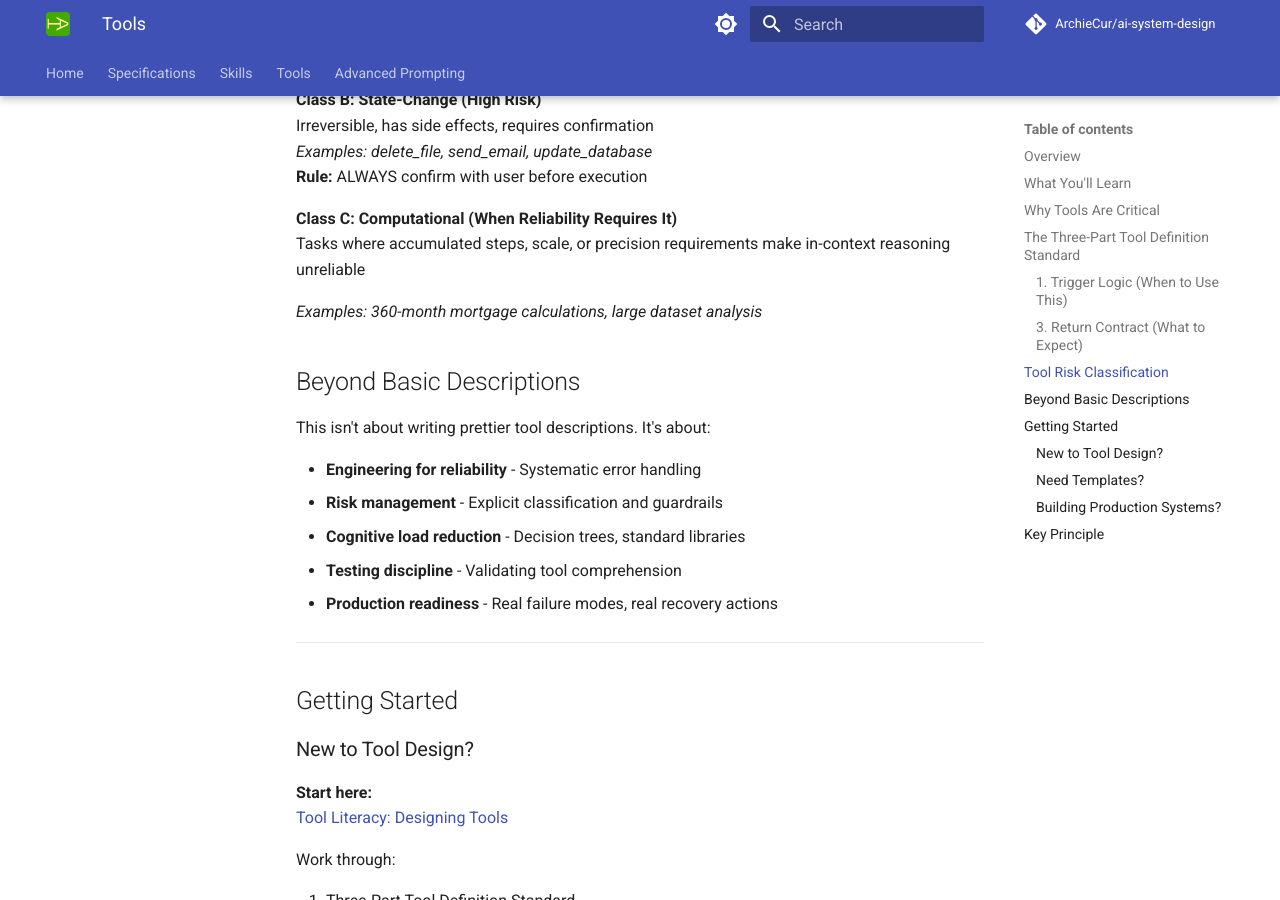
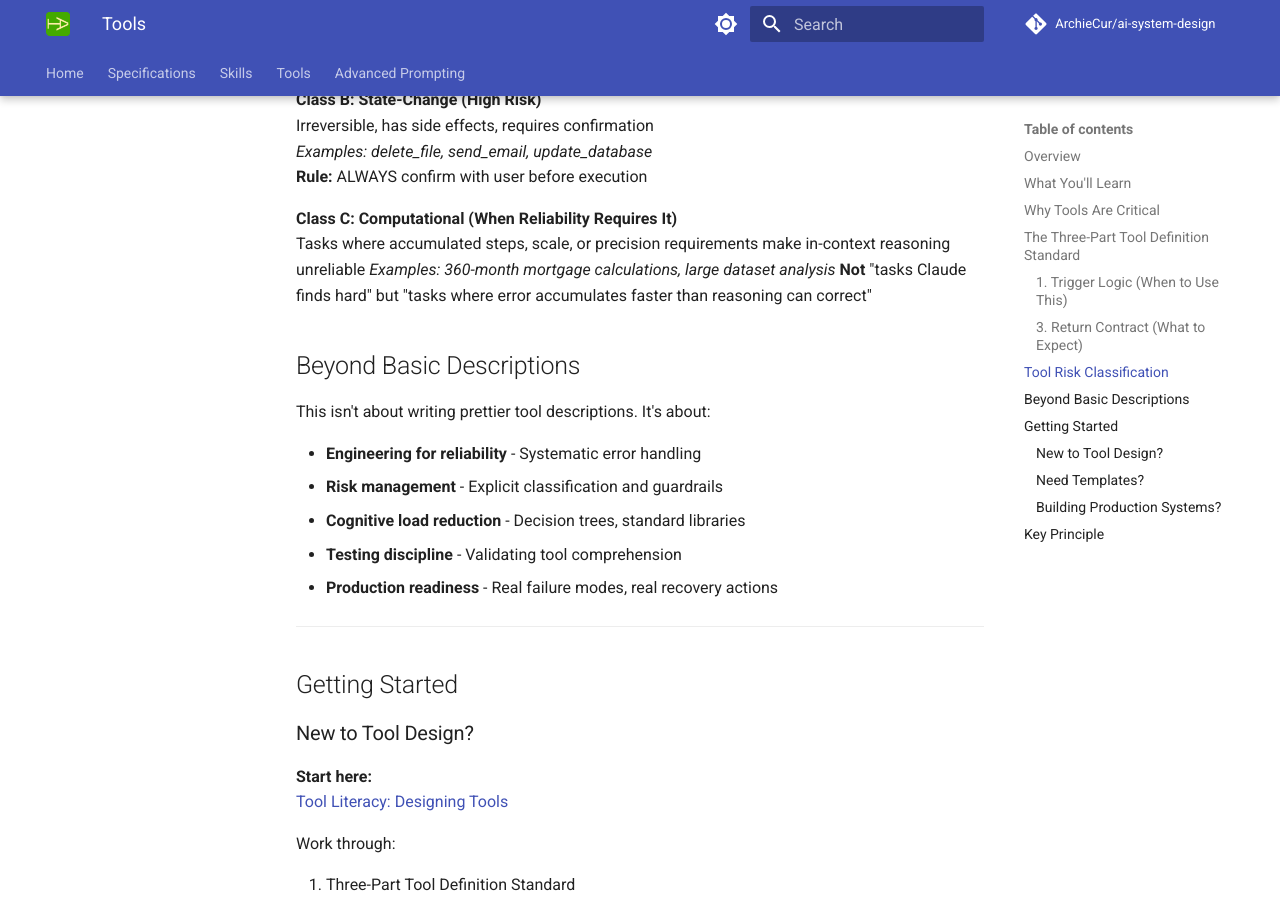
Before and after one commit to ArchieCur/ai-system-design, an MkDocs documentation site: the page built from docs/tools/tools-index.md, in a window 1280 px wide and 900 px high, scrolled down 3468 px. Built offline with MkDocs 1.6.1 and Material for MkDocs 9.7.7, drawn with Linux system fonts in a browser that asks for light colours; comment, search, counter and statistics services are not loaded.

Commit message:
Update tools-index.md

```diff
--- a/docs/tools/tools-index.md
+++ b/docs/tools/tools-index.md
@@ -142,8 +142,8 @@ Irreversible, has side effects, requires confirmation
 
 **Class C: Computational (When Reliability Requires It)**
 Tasks where accumulated steps, scale, or precision requirements make in-context reasoning unreliable
-
 *Examples: 360-month mortgage calculations, large dataset analysis*
+**Not** "tasks Claude finds hard" but "tasks where error accumulates faster than reasoning can correct"
 
 ## Beyond Basic Descriptions
 
```
